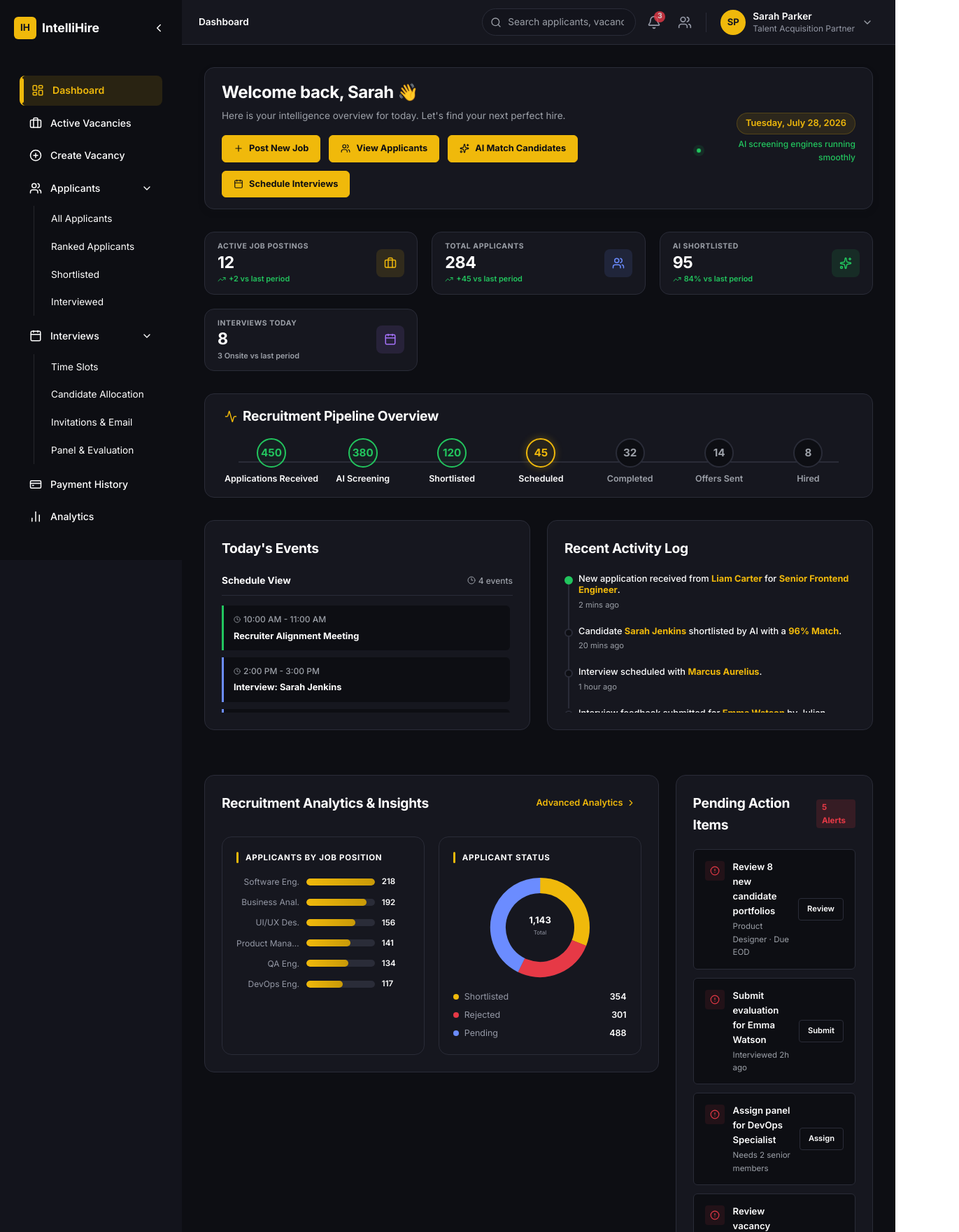
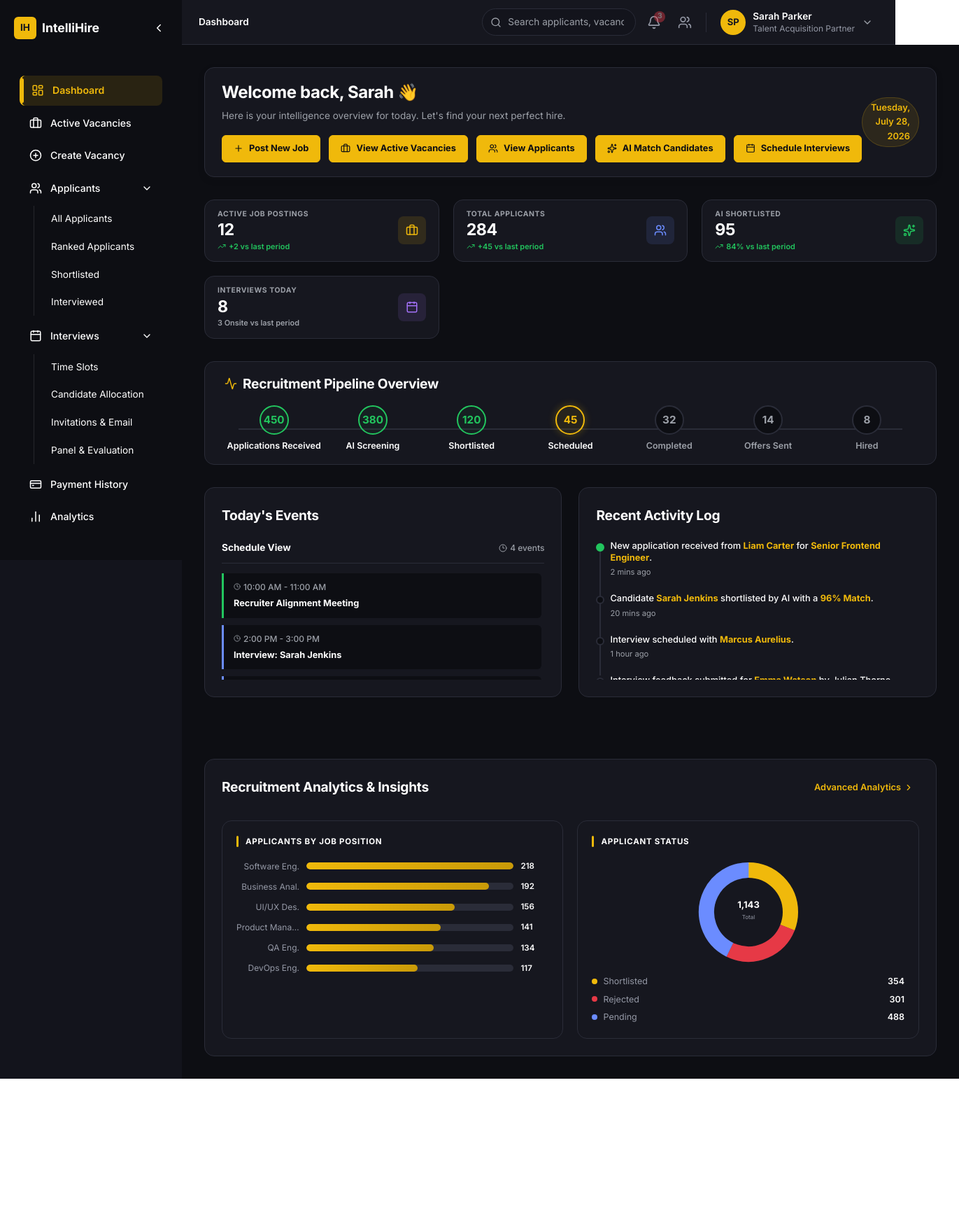
Before and after one commit to IntelliHire-project/Source-code, a React (Create React App) app in the folder frontend/: page /recruiter/dashboard in a window 1280 px wide. Shown: the top 1760 px of the page at 70% size, 1371 px wide, since content can reach past the window. After the commit the page ends 1541 px from the top, so only its background shows below. Built offline with nearby package versions, Linux system fonts and the light colour scheme.

Commit message:
feat: implement View Active Vacancies option on recruiter dashboard and removed pending review section

```diff
--- a/frontend/src/pages/recruiter/Dashboard/RecruiterDashboard.css
+++ b/frontend/src/pages/recruiter/Dashboard/RecruiterDashboard.css
@@ -179,7 +179,22 @@
   display: flex;
   gap: 12px;
   margin-top: 16px;
-  flex-wrap: wrap;
+  flex-wrap: nowrap;
+  overflow-x: auto;
+  padding-bottom: 4px;
+}
+
+.welcome-actions-row::-webkit-scrollbar {
+  height: 4px;
+}
+
+.welcome-actions-row::-webkit-scrollbar-track {
+  background: transparent;
+}
+
+.welcome-actions-row::-webkit-scrollbar-thumb {
+  background: var(--primary-light, #2A2C38);
+  border-radius: 2px;
 }
 
 .welcome-action-btn {
@@ -195,6 +210,7 @@
   font-weight: 700;
   cursor: pointer;
   transition: all 0.2s ease;
+  white-space: nowrap;
 }
 
 .welcome-action-btn:hover {
--- a/frontend/src/pages/recruiter/Dashboard/RecruiterDashboard.jsx
+++ b/frontend/src/pages/recruiter/Dashboard/RecruiterDashboard.jsx
@@ -52,36 +52,6 @@ const PIPELINE_STEPS = [
   { label: 'Offers Sent', count: 14, status: 'pending' },
   { label: 'Hired', count: 8, status: 'pending' }
 ];
-const UPCOMING_INTERVIEWS = [
-  {
-    id: 'INT-501',
-    candidate: 'Sarah Jenkins',
-    position: 'Senior Frontend Engineer',
-    date: 'Today',
-    time: '2:00 PM - 3:00 PM',
-    panel: 'Julian Thorne (Lead), Alice Fernando',
-    type: 'online'
-  },
-  {
-    id: 'INT-502',
-    candidate: 'Marcus Aurelius',
-    position: 'DevOps Specialist',
-    date: 'Today',
-    time: '4:30 PM - 5:30 PM',
-    panel: 'Rupert Vance (SRE), Julian Thorne',
-    type: 'onsite'
-  },
-  {
-    id: 'INT-503',
-    candidate: 'Priya Nair',
-    position: 'Frontend Engineer',
-    date: 'Tomorrow',
-    time: '10:00 AM - 11:00 AM',
-    panel: 'Alice Fernando, Julian Thorne',
-    type: 'online'
-  }
-];
-
 const RECENT_ACTIVITIES = [
   { id: 'ACT-001', type: 'success', text: 'New application received from <strong>Liam Carter</strong> for <strong>Senior Frontend Engineer</strong>.', time: '2 mins ago' },
   { id: 'ACT-002', type: 'highlight', text: 'Candidate <strong>Sarah Jenkins</strong> shortlisted by AI with a <strong>96% Match</strong>.', time: '20 mins ago' },
@@ -89,15 +59,6 @@ const RECENT_ACTIVITIES = [
   { id: 'ACT-004', type: 'neutral', text: 'Interview feedback submitted for <strong>Emma Watson</strong> by Julian Thorne.', time: '3 hours ago' },
   { id: 'ACT-005', type: 'success', text: 'Offer letter sent to <strong>David Beckham</strong> for Backend Engineer.', time: '5 hours ago' }
 ];
-
-const PENDING_TASKS = [
-  { id: 'TSK-001', title: 'Review 8 new candidate portfolios', meta: 'Product Designer · Due EOD', actionLabel: 'Review' },
-  { id: 'TSK-002', title: 'Submit evaluation for Emma Watson', meta: 'Interviewed 2h ago', actionLabel: 'Submit' },
-  { id: 'TSK-003', title: 'Assign panel for DevOps Specialist', meta: 'Needs 2 senior members', actionLabel: 'Assign' },
-  { id: 'TSK-004', title: 'Review vacancy deadline extensions', meta: 'HR Manager closing soon', actionLabel: 'Review' },
-  { id: 'TSK-005', title: 'Follow up on offer letter response', meta: 'David Beckham · Sent 3 days ago', actionLabel: 'Remind' }
-];
-
 const CALENDAR_EVENTS = [
   { id: 'EVT-001', time: '10:00 AM - 11:00 AM', title: 'Recruiter Alignment Meeting', category: 'meeting' },
   { id: 'EVT-002', time: '2:00 PM - 3:00 PM', title: 'Interview: Sarah Jenkins', category: 'interview' },
@@ -165,6 +126,9 @@ function RecruiterDashboard() {
                 <button className="welcome-action-btn" onClick={() => navigate('/recruiter/create-vacancy')}>
                   <Plus size={14} /> Post New Job
                 </button>
+                <button className="welcome-action-btn" onClick={() => navigate('/recruiter/vacancies')}>
+                  <Briefcase size={14} /> View Active Vacancies
+                </button>
                 <button className="welcome-action-btn" onClick={() => navigate('/recruiter/applicants/all')}>
                   <Users size={14} /> View Applicants
                 </button>
@@ -178,10 +142,6 @@ function RecruiterDashboard() {
             </div>
             <div className="welcome-date-badge">
               <span className="welcome-date-text">{activeDate}</span>
-              <div className="welcome-system-chip">
-                <span className="pulse-dot"></span>
-                AI screening engines running smoothly
-              </div>
             </div>
           </section>
 
@@ -275,14 +235,8 @@ function RecruiterDashboard() {
             </div>
           </div>
 
-          {/* ── BOTTOM COLUMN GRID ── */}
-          <div className="recruiter-dashboard-bottom-layout">
-
-            {/* ── Left Column (Main Widgets) ── */}
-            <div className="main-column">
-
           {/* ── 8. Recruitment Analytics ── */}
-              <div className="dashboard-panel-card">
+          <div className="dashboard-panel-card" style={{ marginTop: '24px' }}>
             <div className="panel-header-row">
               <h2 className="recruiter-section-title">Recruitment Analytics & Insights</h2>
               <button className="panel-view-all-btn" onClick={() => navigate('/recruiter/analytics')}>
@@ -315,88 +269,6 @@ function RecruiterDashboard() {
               </div>
 
             </div>
-              </div>
-
-            </div>
-
-            {/* ── Right Column (Side Panels) ── */}
-            <div className="side-column">
-
-              {/* ── 10. Pending Tasks ── */}
-              <div className="dashboard-panel-card">
-                <div className="panel-header-row">
-                  <h2 className="recruiter-section-title">Pending Action Items</h2>
-                  <span style={{ fontSize: '0.72rem', background: 'rgba(230,57,70,0.15)', color: 'var(--crisis)', padding: '2px 8px', borderRadius: '4px', fontWeight: 700 }}>
-                    {PENDING_TASKS.length} Alerts
-                  </span>
-                </div>
-
-                <div className="pending-tasks-list">
-                  {PENDING_TASKS.map((task) => (
-                    <div key={task.id} className="pending-task-item">
-                      <div className="pending-task-left">
-                        <div className="pending-task-icon-box">
-                          <AlertCircle size={14} />
-                        </div>
-                        <div className="pending-task-info">
-                          <span className="pending-task-title">{task.title}</span>
-                          <span className="pending-task-meta">{task.meta}</span>
-                        </div>
-                      </div>
-                      <button className="pending-task-action-btn" onClick={() => console.log('Pending task action clicked')}>
-                        {task.actionLabel}
-                      </button>
-                    </div>
-                  ))}
-                </div>
-              </div>
-
-              {/* ── 7. Upcoming Interviews ── */}
-              <div className="dashboard-panel-card">
-                <div className="panel-header-row">
-                  <h2 className="recruiter-section-title">Upcoming Scheduled Interviews</h2>
-                  <button className="panel-view-all-btn" onClick={() => navigate('/recruiter/interviews')}>
-                    View Calendar <ChevronRight size={14} />
-                  </button>
-                </div>
-
-                <div className="upcoming-interviews-list">
-                  {UPCOMING_INTERVIEWS.map((interview) => (
-                    <div key={interview.id} className="interview-strip-card">
-                      <div className="interview-date-block">
-                        <div className="date-block-icon">
-                          <CalendarDays size={16} />
-                        </div>
-                        <div className="date-block-text">
-                          <span className="date">{interview.date}</span>
-                          <span className="time">{interview.time}</span>
-                        </div>
-                      </div>
-
-                      <div className="interview-candidate-info">
-                        <strong>{interview.candidate}</strong>
-                        <span>{interview.position}</span>
-                      </div>
-
-                      <div className="interview-panel-grp">
-                        <span className="panel-label-small">Evaluation Panel</span>
-                        <span className="panel-names-list">{interview.panel}</span>
-                      </div>
-
-                      <span className={`interview-type-tag ${interview.type}`}>
-                        {interview.type.toUpperCase()}
-                      </span>
-
-                      <button className="view-profile-action-btn" style={{ width: 'auto', padding: '6px 12px' }} onClick={() => navigate('/recruiter/interviews/evaluation')}>
-                        Start Evaluation
-                      </button>
-                    </div>
-                  ))}
-                </div>
-              </div>
-
-            </div>
-
           </div>
 
         </main>
```
Lines whose indentation alone changed are shown as unchanged.
